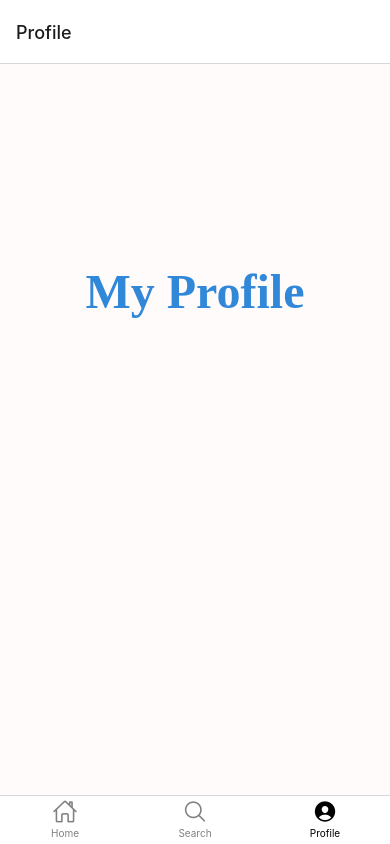
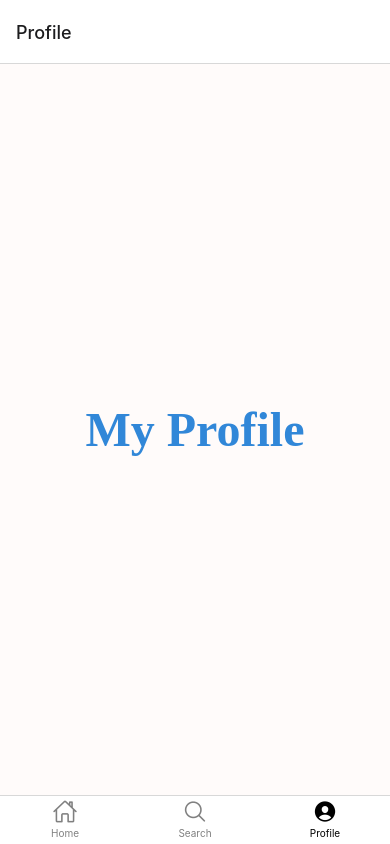
Before and after one commit to ucsb-cs148-w24/project-pj11-songrater, a React Native app in the folder melo/: screen /Profile in a window 390 px wide. Built offline with nearby package versions, Linux system fonts and the light colour scheme.

Commit message:
fixed background styling and deleted unnecessary code

```diff
--- a/melo/components/LandingScreen.jsx
+++ b/melo/components/LandingScreen.jsx
@@ -8,7 +8,7 @@ export default function LandingScreen({ navigation }) {
     navigation.navigate("Search");
   };
   return (
-    <View style={{ flex: 1, backgroundColor: "#FFFBFA", padding: 20 }}>
+    <View style={styles.container}>
       <View style={styles.titleContainer}>
         <Text style={typography.title}>Melo</Text>
         <Text style={typography.default_l}>An app to rate music.</Text>
--- a/melo/components/ProfileScreen.jsx
+++ b/melo/components/ProfileScreen.jsx
@@ -4,11 +4,8 @@ import { styles } from "./helper/Styles";
 import { buttons } from "./helper/Buttons";
 
 export default function ProfileScreen({ navigation }) {
-  const navigateToSearch = () => {
-    navigation.navigate("Search");
-  };
   return (
-    <View style={{ flex: 1, backgroundColor: "#FFFBFA", padding: 20 }}>
+    <View style={styles.container}>
       <View style={styles.titleContainer}>
         <Text style={typography.title}>My Profile</Text>
       </View>
--- a/melo/components/helper/Styles.jsx
+++ b/melo/components/helper/Styles.jsx
@@ -6,7 +6,7 @@ export const styles = StyleSheet.create({
         alignContent: "center",
         justifyContent: "center",
         backgroundColor: "#FFFBFA",
-        padding: 30,
+        padding: 20,
     },
     searchContainer: {
         flex: 1,
```
